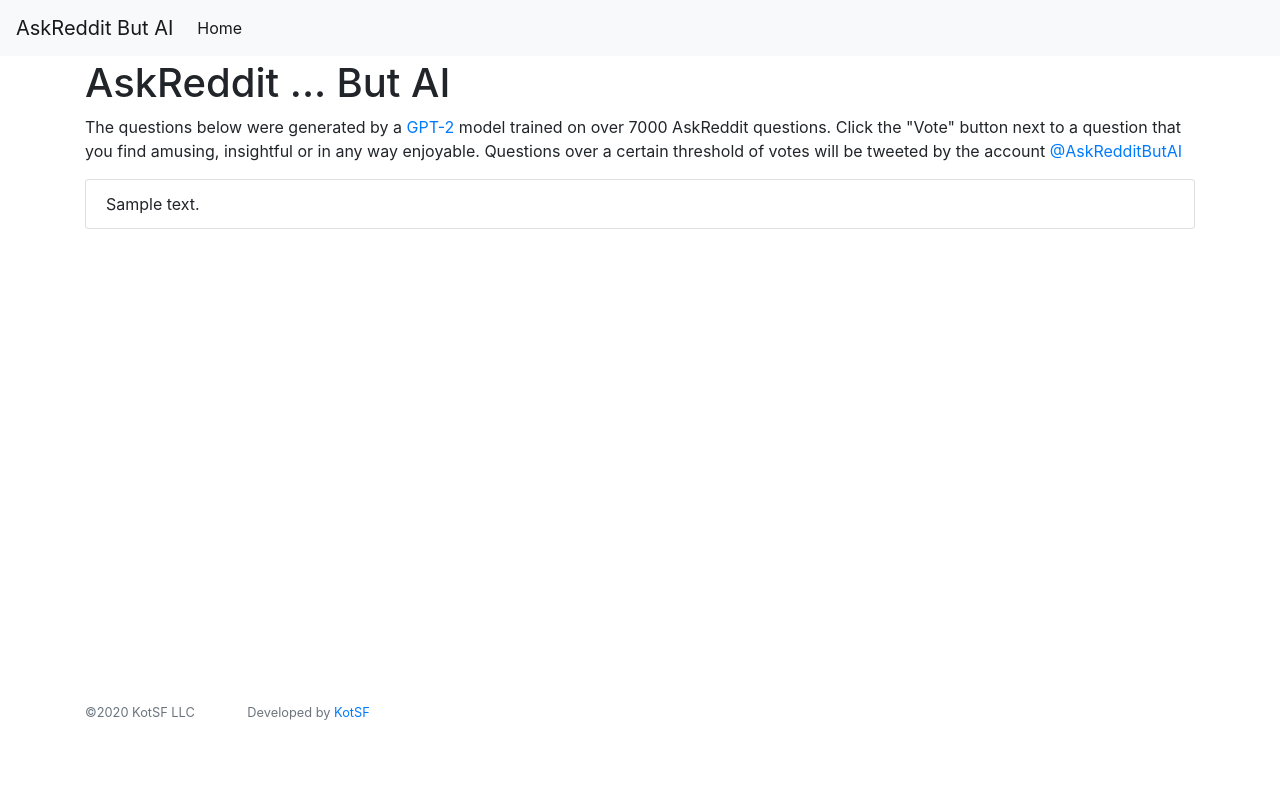
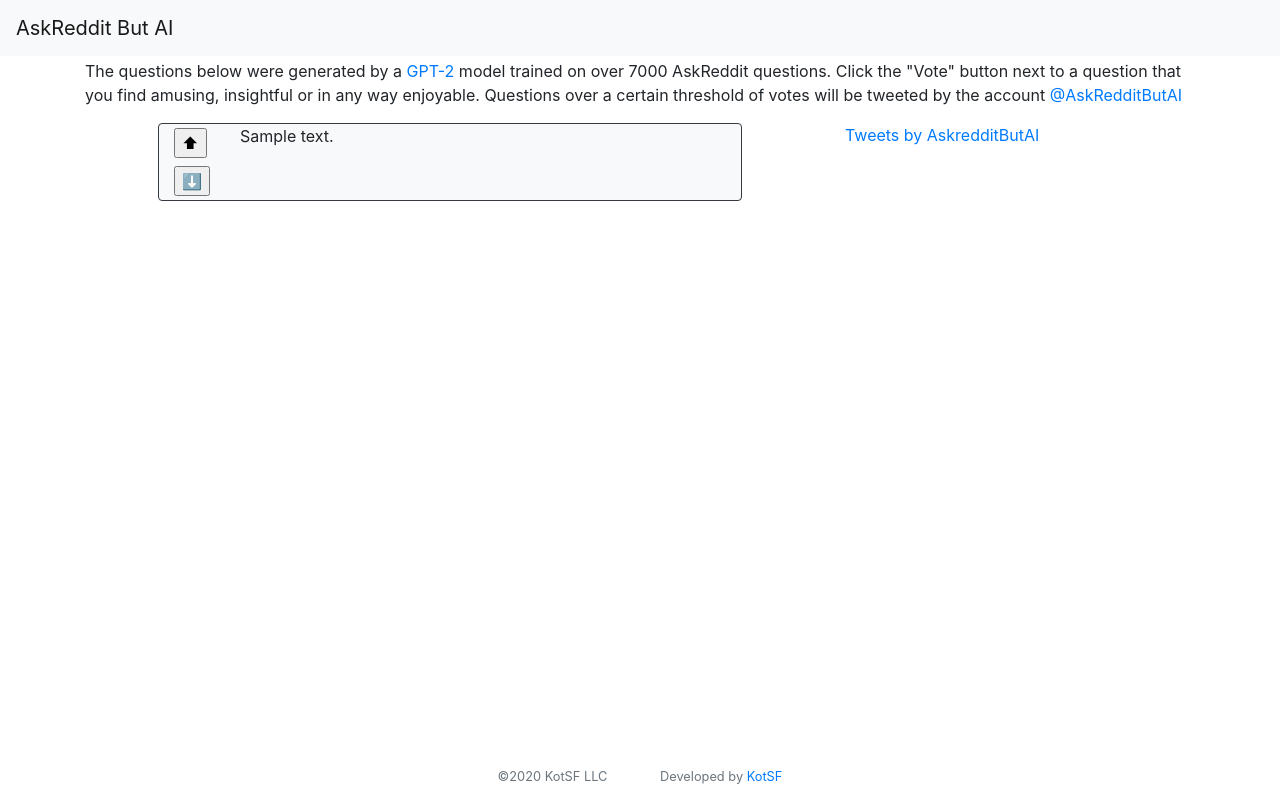
Before and after one commit to ggetzie/askreddit_but_ai, a Django app: template arai/arai/templates/main/question_list.html in a window 1280 px wide. Run offline with Django 3.2, Linux system fonts and the light colour scheme; the template is opened without the code that fills it: most values are stand-ins (such as "Sample title", 1, 10 or a date in 2020); some libraries are stand-ins or nearby versions.

Commit message:
cron jobs

```diff
--- a/arai/arai/static/css/project.css
+++ b/arai/arai/static/css/project.css
@@ -3,6 +3,16 @@
 body {
         padding-top: 55px;
     }
+
+  #question_tweet {
+    height: 80vh;
+    overflow-y: hidden;
+  }
+
+  #questions {
+    height: 100%;
+    overflow-y: auto;
+  }
 }
 
 @media screen and (max-width: 600px) {
--- a/arai/arai/templates/base.html
+++ b/arai/arai/templates/base.html
@@ -43,9 +43,10 @@
 
         <div class="collapse navbar-collapse" id="navbarSupportedContent">
           <ul class="navbar-nav mr-auto">
+            {% comment %}
             <li class="nav-item active">
               <a class="nav-link" href="{% url 'main:home' %}">Home <span class="sr-only">(current)</span></a>
-            </li>
+            </li> {% endcomment %}
 
             {% comment %} <li class="nav-item">
               <a class="nav-link" href="{% url 'about' %}">About</a>
@@ -88,7 +89,7 @@
       {% endblock content %}
 
     </div> <!-- /container -->
-     <footer class="container">
+     <footer class="container text-center">
               <small class="text-muted mh-100 align-middle">&copy;2020 KotSF LLC</small> <small class="text-muted ml-5 mh-100 align-middle">Developed by <a href="https://kotsf.com/portfolio">KotSF</a></small>
       </footer>
 
--- a/arai/arai/templates/main/question_list.html
+++ b/arai/arai/templates/main/question_list.html
@@ -1,11 +1,44 @@
 {% extends 'base.html' %}
 
 {% block content %}
-<h1>AskReddit ... But AI</h1>
 <p>
     The questions below were generated by a <a href="https://openai.com/blog/gpt-2-1-5b-release/">GPT-2</a> model trained on over 7000 AskReddit questions. Click the "Vote" button next to a question that you find amusing, insightful or in any way enjoyable. Questions over a certain threshold of votes will be tweeted by the account <a href="https://twitter.com/AskredditButAI">@AskRedditButAI</a>
 </p>
-<ul class="list-group mb-5">
+
+<div id="question_tweet" class="row">
+    <div id="questions" class="col-md-8">
+        {% for question in object_list %}
+        <div class="row mb-4 bg-light border border-dark rounded" style="max-width: 80%; margin: auto;">
+            <div class="col-auto align-middle">
+                <form class="form-inline">
+                    {% csrf_token %}
+                    <input type="hidden" value="{{ question.id }}" name="question_id">
+                    <input type="submit" value="&#11014;" class="mt-1 mb-1">
+                </form>
+                <form class="form-inline">
+                    {% csrf_token %}
+                    <input type="hidden" value="{{ question.id }}" name="question_id">
+                    <input type="submit" value="&#11015;" class="mt-1 mb-1">
+                </form>
+            </div>
+            <div class="col">
+                {{ question.text }}
+            </div>
+        </div>
+        {% empty %}
+        <div class="row mb-3">
+            <div class="col">
+                No questions found for this date
+            </div>
+        </div>
+        {% endfor %}
+    </div>
+    <div id="tweets" class="col-md-4">
+        <a class="twitter-timeline" href="https://twitter.com/AskredditButAI?ref_src=twsrc%5Etfw">Tweets by AskredditButAI</a> <script async src="https://platform.twitter.com/widgets.js" charset="utf-8"></script>
+    </div>
+</div>
+{% comment %}
+<ul class="list-group mb-5 w-60">
     {% for question in object_list %}
     <li class="list-group-item">
         {{ question.text }}
@@ -15,7 +48,7 @@
         No questions found for this date.
     </li>
     {% endfor %}
-</ul>
+</ul> {% endcomment %}
 
 {% if page_obj.paginator.num_pages > 1 %}
     {% include "main/pagination.html" %}
--- a/arai/main/views.py
+++ b/arai/main/views.py
@@ -1,5 +1,6 @@
 import datetime
 
+from django.http import JsonResponse
 from django.shortcuts import render
 from django.views.generic import ListView
 
@@ -19,3 +20,6 @@ class QuestionList(ListView):
 
         qs = self.model.objects.filter(displayed=date)
         return qs
+
+def cast_vote(request):
+    return JsonResponse({"result": "ok"})
```
Also changed, not shown: arai/main/management/commands/select_questions.py (added, +32 -0 lines), arai/main/management/commands/tweet.py (added, +27 -0 lines), arai/main/models.py (+7 -1 lines), arai/main/migrations/0002_auto_20200726_1314.py (added), 2 other files.
